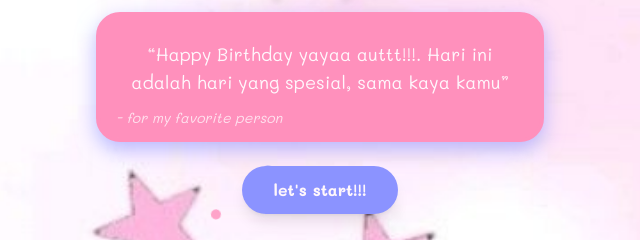
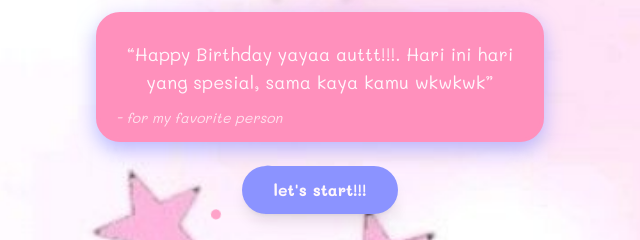
Before and after one commit to azkafrmnsyh/specialforyayaaa, a plain HTML site: page index.html in a window 1280 px wide. Shown: the part 309-549 px from the top of the page, 320-960 px from the left. Drawn offline with nearby package versions, Linux system fonts and the light colour scheme.

Commit message:
Update index.html

```diff
--- a/index.html
+++ b/index.html
@@ -116,8 +116,8 @@
         <div class="relative shadow-blue bg-pinksoft rounded-3xl p-4 sm:p-6 pb-8
         min-h-[130px] hover-zoom select-none border-4 border-pinksoft mb-6">
         <p class="text-putihpink text-base sm:text-lg leading-relaxed">
-          “Happy Birthday yayaa auttt!!!. Hari ini adalah hari yang spesial,
-          sama kaya kamu”
+          “Happy Birthday yayaa auttt!!!. Hari ini hari yang spesial,
+          sama kaya kamu wkwkwk”
         </p>
         <span
           style="position: absolute; bottom: 10px; left: 16px"
```
